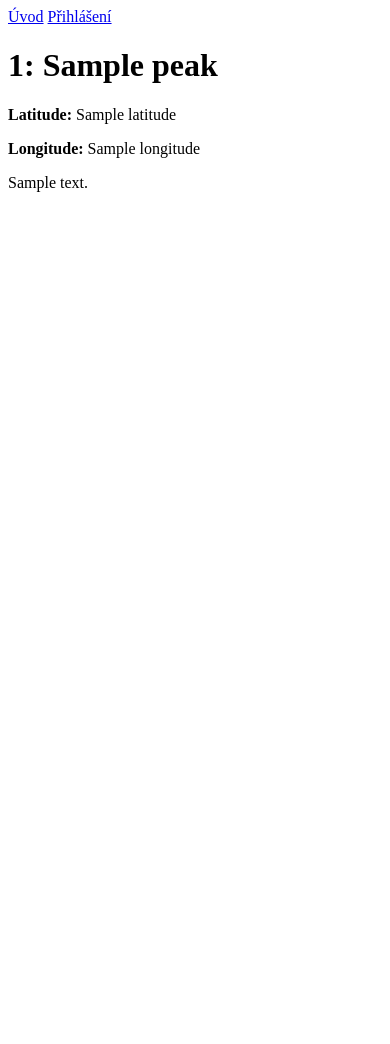
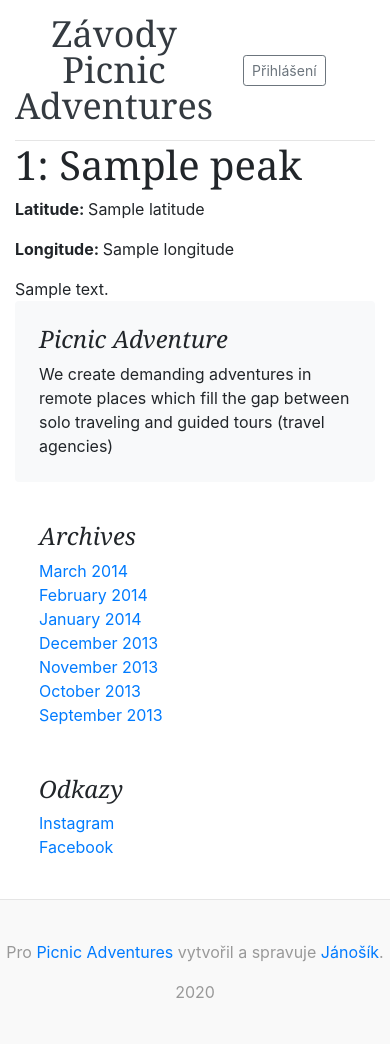
Before and after one commit to janosh83/race-is, a PHP site: template templates/admin/peak.html.twig in a window 390 px wide. Before the commit the page ends 192 px from the top, so only its background shows below. Run offline with PHP 8.4, Linux system fonts and the light colour scheme; the template is opened without the code that fills it: most values are stand-ins (such as "Sample title", 1, 10 or a date in 2020); some libraries are stand-ins or nearby versions.

Commit message:
First try for some reasonale front end

```diff
--- /dev/null
+++ b/public/css/base.css
@@ -0,0 +1,106 @@
+/* stylelint-disable selector-list-comma-newline-after */
+
+.blog-header {
+    line-height: 1;
+    border-bottom: 1px solid #e5e5e5;
+  }
+
+  .blog-header-logo {
+    font-family: "Playfair Display", Georgia, "Times New Roman", serif;
+    font-size: 2.25rem;
+  }
+
+  .blog-header-logo:hover {
+    text-decoration: none;
+  }
+
+  h1, h2, h3, h4, h5, h6 {
+    font-family: "Playfair Display", Georgia, "Times New Roman", serif;
+  }
+
+  .display-4 {
+    font-size: 2.5rem;
+  }
+  @media (min-width: 768px) {
+    .display-4 {
+      font-size: 3rem;
+    }
+  }
+
+  .nav-scroller {
+    position: relative;
+    z-index: 2;
+    height: 2.75rem;
+    overflow-y: hidden;
+  }
+
+  .nav-scroller .nav {
+    display: -ms-flexbox;
+    display: flex;
+    -ms-flex-wrap: nowrap;
+    flex-wrap: nowrap;
+    padding-bottom: 1rem;
+    margin-top: -1px;
+    overflow-x: auto;
+    text-align: center;
+    white-space: nowrap;
+    -webkit-overflow-scrolling: touch;
+  }
+
+  .nav-scroller .nav-link {
+    padding-top: .75rem;
+    padding-bottom: .75rem;
+    font-size: .875rem;
+  }
+
+  .card-img-right {
+    height: 100%;
+    border-radius: 0 3px 3px 0;
+  }
+
+  .flex-auto {
+    -ms-flex: 0 0 auto;
+    flex: 0 0 auto;
+  }
+
+  .h-250 { height: 250px; }
+  @media (min-width: 768px) {
+    .h-md-250 { height: 250px; }
+  }
+
+  /* Pagination */
+  .blog-pagination {
+    margin-bottom: 4rem;
+  }
+  .blog-pagination > .btn {
+    border-radius: 2rem;
+  }
+
+  /*
+   * Blog posts
+   */
+  .blog-post {
+    margin-bottom: 4rem;
+  }
+  .blog-post-title {
+    margin-bottom: .25rem;
+    font-size: 2.5rem;
+  }
+  .blog-post-meta {
+    margin-bottom: 1.25rem;
+    color: #999;
+  }
+
+  /*
+   * Footer
+   */
+  .blog-footer {
+    padding: 2.5rem 0;
+    color: #999;
+    text-align: center;
+    background-color: #f9f9f9;
+    border-top: .05rem solid #e5e5e5;
+  }
+  .blog-footer p:last-child {
+    margin-bottom: 0;
+  }
--- a/templates/admin/admin.html.twig
+++ b/templates/admin/admin.html.twig
@@ -2,7 +2,7 @@
 
 {% block title %}Administrace{% endblock %}
 
-{% block body %}
+{% block main %}
 
 <p>Vítejte v administraci</p>
 
--- a/templates/admin/peak.html.twig
+++ b/templates/admin/peak.html.twig
@@ -2,7 +2,7 @@
 
 {% block title %}{{peak.title}}{% endblock %}
 
-{% block body %}
+{% block main %}
 
 <div>
     <h1>{{peak.shortid}}: {{peak.title}}</h1>
--- a/templates/admin/results.html.twig
+++ b/templates/admin/results.html.twig
@@ -2,7 +2,7 @@
 
 {% block title %}{{race.title}} - výsledky{% endblock %}
 
-{% block body %}
+{% block main %}
 
 <h1>Aktuální výsledky: {{race.title}}</h1>
 
--- a/templates/admin/team_visits.html.twig
+++ b/templates/admin/team_visits.html.twig
@@ -2,7 +2,7 @@
 
 {% block title %}Průchod hrou{% endblock %}
 
-{% block body %}
+{% block main %}
 
 <h1>{{team.title}}</h1>
 <div>Kapitán týmu: {{leader.name}} email: <a href="mailto:{{leader.email}}">{{leader.email}}</a></div>
--- a/templates/base.html.twig
+++ b/templates/base.html.twig
@@ -2,28 +2,134 @@
 <html>
     <head>
         <meta charset="UTF-8">
+        <meta name="viewport" content="width=device-width, initial-scale=1, shrink-to-fit=no">
         <title>{% block title %}{% endblock %}</title>
+
+        <!-- CSS only -->
+        <link rel="stylesheet" href="https://stackpath.bootstrapcdn.com/bootstrap/4.5.0/css/bootstrap.min.css" integrity="sha384-9aIt2nRpC12Uk9gS9baDl411NQApFmC26EwAOH8WgZl5MYYxFfc+NcPb1dKGj7Sk" crossorigin="anonymous">
+
+        <!-- JS, Popper.js, and jQuery -->
+        <script src="https://code.jquery.com/jquery-3.5.1.slim.min.js" integrity="sha384-DfXdz2htPH0lsSSs5nCTpuj/zy4C+OGpamoFVy38MVBnE+IbbVYUew+OrCXaRkfj" crossorigin="anonymous"></script>
+        <!--<script src="https://cdn.jsdelivr.net/npm/popper.js@1.16.0/dist/umd/popper.min.js" integrity="sha384-Q6E9RHvbIyZFJoft+2mJbHaEWldlvI9IOYy5n3zV9zzTtmI3UksdQRVvoxMfooAo" crossorigin="anonymous"></script>-->
+        <!--<script src="https://stackpath.bootstrapcdn.com/bootstrap/4.5.0/js/bootstrap.min.js" integrity="sha384-OgVRvuATP1z7JjHLkuOU7Xw704+h835Lr+6QL9UvYjZE3Ipu6Tp75j7Bh/kR0JKI" crossorigin="anonymous"></script>-->
+        <meta name="theme-color" content="#563d7c">
+
+
+        <style>
+        .bd-placeholder-img {
+            font-size: 1.125rem;
+            text-anchor: middle;
+            -webkit-user-select: none;
+            -moz-user-select: none;
+            -ms-user-select: none;
+            user-select: none;
+        }
+
+        @media (min-width: 768px) {
+            .bd-placeholder-img-lg {
+            font-size: 3.5rem;
+            }
+        }
+        </style>
+
         {% block stylesheets %}{% endblock %}
         {% block script %}{% endblock %}
+
+        <!-- Custom styles for this template -->
+        <link href="{{ asset('css/base.css') }}" rel="stylesheet"/>
     </head>
     <body>
         {% block header %}
-            <header>
-            <a href="{{ path('homepage') }}">Úvod</a>
+            <div class="container">
+                <header class="blog-header py-3">
+                    <div class="row flex-nowrap justify-content-between align-items-center">
 
+                        <div class="col-lg-9 text-center">
+                            <a class="blog-header-logo text-dark" href="{{ path('homepage') }}">Závody Picnic Adventures</a>
+                        </div>
                         {% if is_granted('ROLE_ADMIN') %}
-                <a href="{{ path('admin_home')}}">Administrace</a>
+                        <div class="col text-right">
+                            <a class="btn btn-sm btn-outline-warning" href="{{ path('admin_home')}}">Administrace</a>
+                        </div>
                         {% endif %}
 
+                        <div class="col-lg-1">
                             {% if app.user %}
-                <a href="{{ path('app_logout')}}">Odhlásit</a>
-
+                            <a class="btn btn-sm btn-outline-secondary" href="{{ path('app_logout')}}">Odhlásit</a>
                             {% else %}
-                <a href="{{ path('app_login')}}">Přihlášení</a>
+                            <a class="btn btn-sm btn-outline-secondary" href="{{ path('app_login')}}">Přihlášení</a>
                             {% endif %}
+                        </div>
+                    </div>
                 </header>
         {% endblock %}
 
-        {% block body %}{% endblock %}
+                <!--<div class="nav-scroller py-1 mb-2">
+                    <nav class="nav d-flex justify-content-between">
+                        <a class="p-2 text-muted" href="#">World</a>
+                        <a class="p-2 text-muted" href="#">U.S.</a>
+                        <a class="p-2 text-muted" href="#">Technology</a>
+                        <a class="p-2 text-muted" href="#">Design</a>
+                        <a class="p-2 text-muted" href="#">Culture</a>
+                        <a class="p-2 text-muted" href="#">Business</a>
+                        <a class="p-2 text-muted" href="#">Politics</a>
+                        <a class="p-2 text-muted" href="#">Opinion</a>
+                        <a class="p-2 text-muted" href="#">Science</a>
+                        <a class="p-2 text-muted" href="#">Health</a>
+                        <a class="p-2 text-muted" href="#">Style</a>
+                        <a class="p-2 text-muted" href="#">Travel</a>
+                    </nav>
+                </div>-->
+            </div>
+
+
+
+
+
+        <main role="main" class="container">
+            <div class="row">
+                <div class="col-md-8 blog-main">
+                {% block main %}{% endblock %}
+                </div><!-- /.blog-main -->
+
+                <aside class="col-md-4 blog-sidebar">
+                <div class="p-4 mb-3 bg-light rounded">
+                    <h4 class="font-italic">Picnic Adventure</h4>
+                    <p class="mb-0">We create demanding adventures in remote places which fill
+                    the gap between solo traveling and guided tours (travel agencies)</p>
+                </div>
+
+                <div class="p-4">
+                    <h4 class="font-italic">Archives</h4>
+                    <ol class="list-unstyled mb-0">
+                    <li><a href="#">March 2014</a></li>
+                    <li><a href="#">February 2014</a></li>
+                    <li><a href="#">January 2014</a></li>
+                    <li><a href="#">December 2013</a></li>
+                    <li><a href="#">November 2013</a></li>
+                    <li><a href="#">October 2013</a></li>
+                    <li><a href="#">September 2013</a></li>
+                    </ol>
+                </div>
+
+                <div class="p-4">
+                    <h4 class="font-italic">Odkazy</h4>
+                    <ol class="list-unstyled">
+                    <li><a href="https://www.instagram.com/picnic.adventures.crew/">Instagram</a></li>
+                    <li><a href="https://www.facebook.com/Picnic-Adventures-106407634374877/">Facebook</a></li>
+                    </ol>
+                </div>
+                </aside><!-- /.blog-sidebar -->
+
+            </div><!-- /.row -->
+
+        </main><!-- /.container -->
+
+        <footer class="blog-footer">
+            {% block footer %}{% endblock %}
+
+            <p>Pro <a href="https://picnicadventures.com/">Picnic Adventures</a> vytvořil a spravuje <a href="mailto:zdenek.jancik@gmail.com">Jánošík</a>.</p>
+            <p>2020</p>
+        </footer>
 </body>
 </html>
--- a/templates/homepage.html.twig
+++ b/templates/homepage.html.twig
@@ -3,10 +3,10 @@
 
 {% block title %}Hlavní stránka{% endblock %}
 
-{% block body %}
+{% block main %}
 
     {% if app.user %}
-        <a href="{{ path('all_races')}}">Seznam závodů</a>
+        <p><a href="{{ path('all_races')}}">Seznam závodů</a></p>
     {% endif %}
 
 {% endblock %}
--- a/templates/peak/show.html.twig
+++ b/templates/peak/show.html.twig
@@ -7,7 +7,7 @@
     <script>Loader.load()</script>
 {% endblock %}
 
-{% block body %}
+{% block main %}
 <div>
     <p>{{race.title}}</p>
 </div>
--- a/templates/race/index.html.twig
+++ b/templates/race/index.html.twig
@@ -3,7 +3,7 @@
 
 {% block title %}Závody{% endblock %}
 
-{% block body %}
+{% block main %}
 
     <ul>
     {% for race in races_leader %}
--- a/templates/race/show.html.twig
+++ b/templates/race/show.html.twig
@@ -2,7 +2,7 @@
 
 {% block title %}{{race.title}}{% endblock %}
 
-{% block body %}
+{% block main %}
 
 <div>
 <a href="{{ path('all_races')}}">Seznam závodů</a>
--- a/templates/security/login.html.twig
+++ b/templates/security/login.html.twig
@@ -2,7 +2,7 @@
 
 {% block title %}Přihlášení{% endblock %}
 
-{% block body %}
+{% block main %}
 <form method="post">
     {% if error %}
         <div class="alert alert-danger">{{ error.messageKey|trans(error.messageData, 'security') }}</div>
```
Also changed, not shown: 1 other file. Lines whose indentation alone changed are shown as unchanged.
